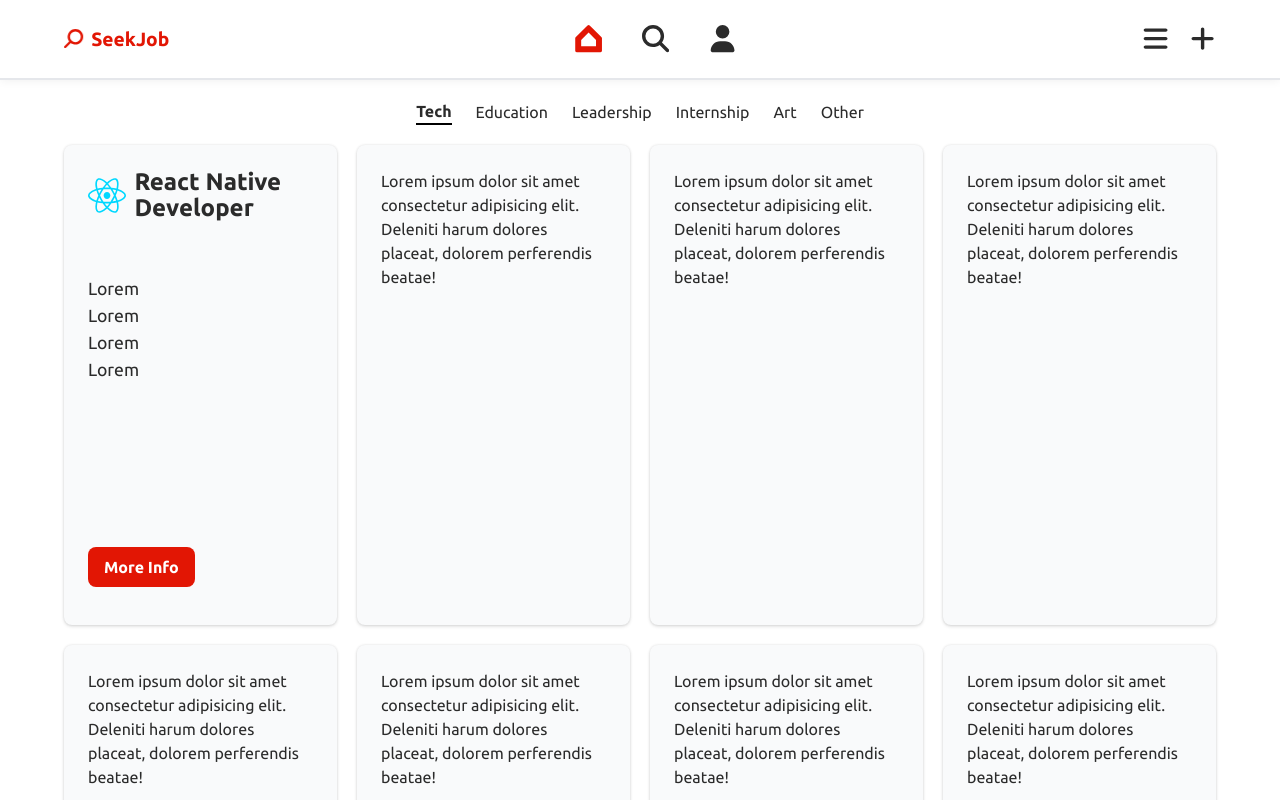
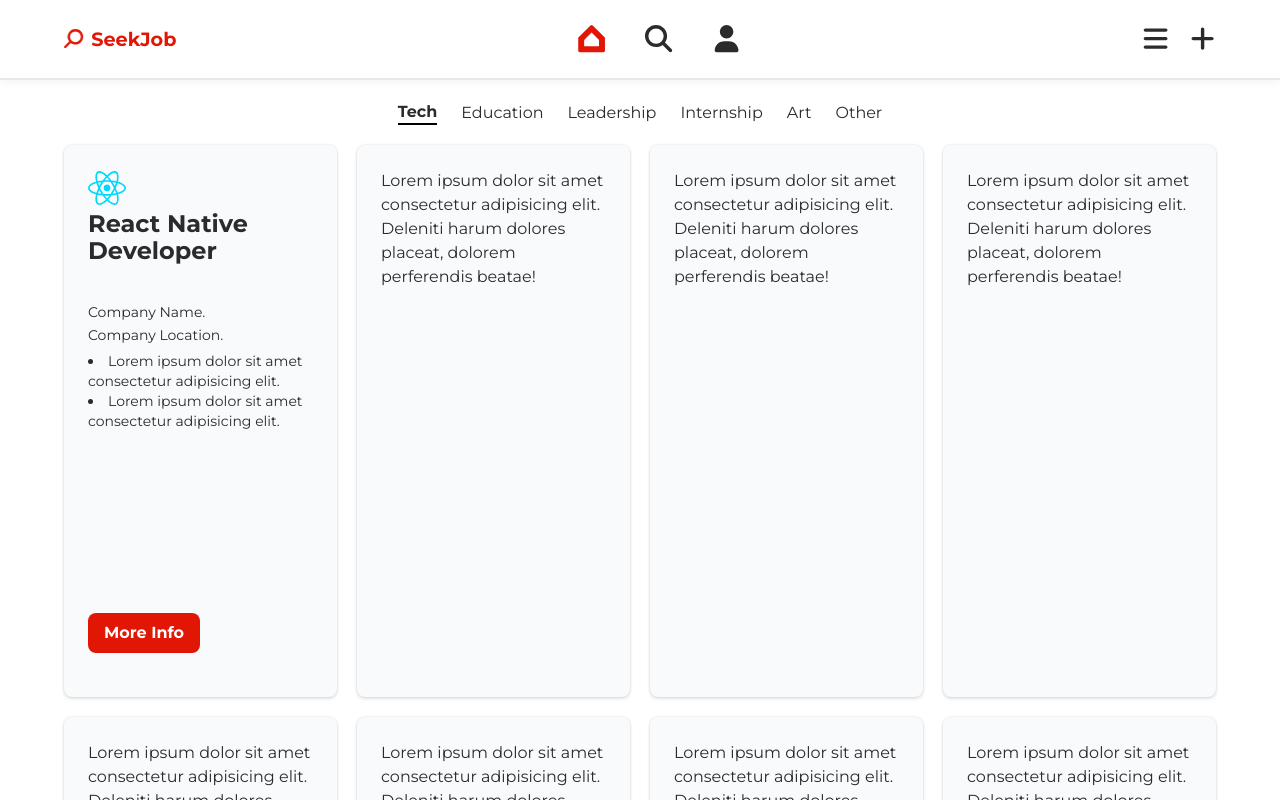
Before and after one commit to fisayo-dev/SeekJob, a React (Vite) app in the folder SeekJob/: page /jobs in a window 1280 px wide. Built offline with nearby package versions, Linux system fonts and the light colour scheme.

Commit message:
designing job card layout

```diff
--- a/SeekJob/src/index.css
+++ b/SeekJob/src/index.css
@@ -9,7 +9,7 @@
   --dark-standard-app-color: #c91606;
   --light-standard-app-color: #fff8f7;
   --standard-app-success-color: @apply bg-green-700;
-  font-family: 'Ubuntu','Montserrat', 'Poppins';
+  font-family: 'Ubutu','Montserrat', 'Poppins';
   line-height: 1.5;
   font-weight: 400;
   color: hsl(0, 0%, 17%)
@@ -117,8 +117,8 @@ p {
 .job-card{
   display: grid;
   grid-template-rows: 2fr 5fr 1fr;
-  height: 60vh;
-  @apply rounded-lg p-[3vh] w-full place-items-start bg-gray-50;
+  max-height: 80vh;
+  @apply rounded-lg p-[3vh] w-full place-items-start bg-gray-50 gap-3;
   /* background: #fdf8f8; */
   /* box-shadow: 0 5px 6px  #ccc; */
   box-shadow: 0px 1.6px 3.6px rgba(0, 0, 0, 0.13), 0px 0px 2.9px rgba(0, 0, 0, 0.11);
--- a/SeekJob/src/pages/UserPages/Jobs.jsx
+++ b/SeekJob/src/pages/UserPages/Jobs.jsx
@@ -1,7 +1,7 @@
 import { useState } from "react";
 import UserPage from "./UserPage";
-import Button from '../../components/Button'
-import jobImg from '../../assets/react.svg'
+import Button from "../../components/Button";
+import jobImg from "../../assets/react.svg";
 const Jobs = () => {
   const [currentTab, setCurrentTab] = useState("tech");
   return (
@@ -71,15 +71,27 @@ const Jobs = () => {
       <div className="grid">
         <div className="grid gap-5 grid-cols-1 md:grid-cols-3 lg:grid-cols-4">
           <div className="job-card">
-            <div className="flex gap-2 items-center">
-              <img src={jobImg} alt="" className="job-card-img" />
-              <h2 className="text-[1.5rem] font-bold line-height-ok">React Native Developer</h2>
+            <div className="grid gap-1 ">
+              <div className=" rounded w-full ">
+                <img src={jobImg} alt="" className="job-card-img" />
+              </div>
+              <h2 className="text-[1.5rem] font-bold line-height-ok">
+                React Native Developer
+              </h2>
             </div>
-            <div className="grid gap-1">
-              <p className="text-[1.1rem]">Lorem</p>
-              <p className="text-[1.1rem]">Lorem</p>
-              <p className="text-[1.1rem]">Lorem</p>
-              <p className="text-[1.1rem]">Lorem</p>
+            <div className="grid gap-1 text-sm">
+              <div className="">
+                <p>Company Name.</p>
+                <p>Company Location.</p>
+              </div>
+              <div>
+                <li>
+                  Lorem ipsum dolor sit amet consectetur adipisicing elit.
+                </li>
+                <li>
+                  Lorem ipsum dolor sit amet consectetur adipisicing elit.
+                </li>
+              </div>
             </div>
             <Button>More Info</Button>
           </div>
```
